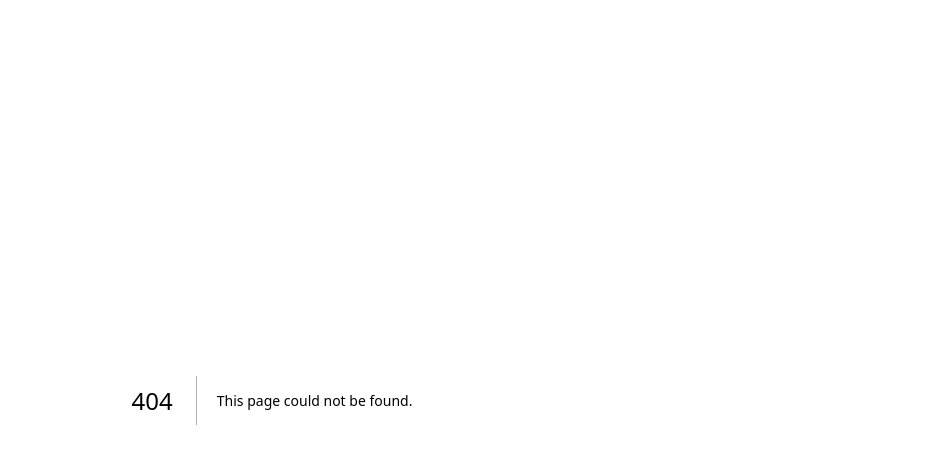
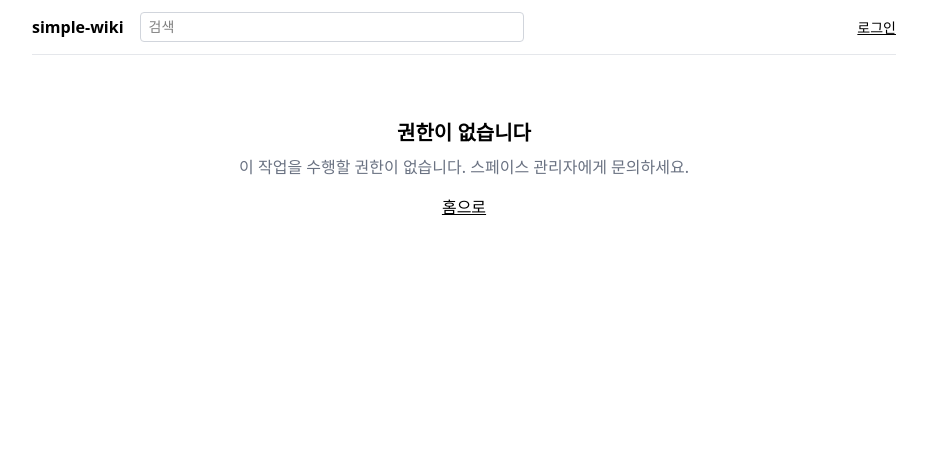
Before and after one commit to Wonki4/simple-wiki, a Next.js app: page /denied in a window 1280 px wide. Before the commit this address had no page. Shown: the top 464 px of the page, without its empty margins (176-1103 px from the left). Built offline with nearby package versions, Linux system fonts and the light colour scheme; no server answers.

Commit message:
feat: Keycloak OIDC 로그인(Auth.js) + 세션/스페이스 접근 제어 헬퍼

```diff
--- /dev/null
+++ b/src/app/api/auth/[...nextauth]/route.ts
@@ -0,0 +1,3 @@
+import { handlers } from "@/auth";
+
+export const { GET, POST } = handlers;
--- /dev/null
+++ b/src/app/denied/page.tsx
@@ -0,0 +1,13 @@
+import Link from "next/link";
+
+export default function DeniedPage() {
+  return (
+    <main className="py-16 text-center">
+      <h1 className="text-xl font-bold">권한이 없습니다</h1>
+      <p className="mt-2 text-gray-500">이 작업을 수행할 권한이 없습니다. 스페이스 관리자에게 문의하세요.</p>
+      <Link href="/" className="mt-4 inline-block underline">
+        홈으로
+      </Link>
+    </main>
+  );
+}
--- a/src/app/layout.tsx
+++ b/src/app/layout.tsx
@@ -1,11 +1,15 @@
 import "./globals.css";
+import { Header } from "@/components/Header";
 
 export const metadata = { title: "simple-wiki" };
 
 export default function RootLayout({ children }: { children: React.ReactNode }) {
   return (
     <html lang="ko">
-      <body className="mx-auto max-w-4xl px-4">{children}</body>
+      <body className="mx-auto max-w-4xl px-4">
+        <Header />
+        {children}
+      </body>
     </html>
   );
 }
--- /dev/null
+++ b/src/app/not-found.tsx
@@ -0,0 +1,12 @@
+import Link from "next/link";
+
+export default function NotFound() {
+  return (
+    <main className="py-16 text-center">
+      <h1 className="text-xl font-bold">페이지를 찾을 수 없습니다</h1>
+      <Link href="/" className="mt-4 inline-block underline">
+        홈으로
+      </Link>
+    </main>
+  );
+}
--- /dev/null
+++ b/src/auth.ts
@@ -0,0 +1,37 @@
+import NextAuth from "next-auth";
+import Keycloak from "next-auth/providers/keycloak";
+import { prisma } from "@/lib/db";
+
+// User.id = Keycloak sub. 첫 로그인(및 매 로그인) 시 프로필을 upsert한다.
+export const { handlers, auth, signIn, signOut } = NextAuth({
+  providers: [Keycloak],
+  callbacks: {
+    async jwt({ token, profile, trigger }) {
+      if (trigger === "signIn" && profile?.sub) {
+        const p = profile as {
+          sub: string;
+          email?: string;
+          name?: string;
+          preferred_username?: string;
+          groups?: string[];
+          realm_roles?: string[];
+        };
+        token.sub = p.sub;
+        token.groups = p.groups ?? [];
+        token.realmRoles = p.realm_roles ?? [];
+        await prisma.user.upsert({
+          where: { id: p.sub },
+          update: { email: p.email ?? "", name: p.name ?? p.preferred_username ?? "" },
+          create: { id: p.sub, email: p.email ?? "", name: p.name ?? p.preferred_username ?? "" },
+        });
+      }
+      return token;
+    },
+    async session({ session, token }) {
+      session.user.id = token.sub!;
+      session.groups = (token.groups as string[]) ?? [];
+      session.isWikiAdmin = ((token.realmRoles as string[]) ?? []).includes("wiki-admin");
+      return session;
+    },
+  },
+});
--- /dev/null
+++ b/src/components/Header.tsx
@@ -0,0 +1,43 @@
+import Link from "next/link";
+import { auth, signIn, signOut } from "@/auth";
+
+export async function Header() {
+  const session = await auth();
+  return (
+    <header className="flex items-center gap-4 border-b border-gray-200 py-3">
+      <Link href="/" className="font-bold">
+        simple-wiki
+      </Link>
+      <form action="/search" method="GET" className="flex-1">
+        <input
+          type="search"
+          name="q"
+          placeholder="검색"
+          className="w-full max-w-sm rounded border border-gray-300 px-2 py-1 text-sm"
+        />
+      </form>
+      {session?.user ? (
+        <div className="flex items-center gap-2 text-sm">
+          <span>{session.user.name}</span>
+          <form
+            action={async () => {
+              "use server";
+              await signOut();
+            }}
+          >
+            <button className="text-gray-500 underline">로그아웃</button>
+          </form>
+        </div>
+      ) : (
+        <form
+          action={async () => {
+            "use server";
+            await signIn("keycloak");
+          }}
+        >
+          <button className="text-sm underline">로그인</button>
+        </form>
+      )}
+    </header>
+  );
+}
--- /dev/null
+++ b/src/lib/access.ts
@@ -0,0 +1,47 @@
+import { notFound, redirect } from "next/navigation";
+import type { Space, SpacePermission } from "@prisma/client";
+import { auth } from "@/auth";
+import { prisma } from "@/lib/db";
+import { hasRole, resolveSpaceRole, type SessionInfo, type SpaceRole } from "@/lib/permissions";
+
+export type SpaceWithPermissions = Space & { permissions: SpacePermission[] };
+
+export async function getSessionInfo(): Promise<SessionInfo | null> {
+  const session = await auth();
+  if (!session?.user?.id) return null;
+  return {
+    userId: session.user.id,
+    groups: session.groups ?? [],
+    isWikiAdmin: session.isWikiAdmin ?? false,
+  };
+}
+
+export async function requireSession(): Promise<SessionInfo> {
+  const session = await getSessionInfo();
+  if (!session) redirect("/api/auth/signin");
+  return session;
+}
+
+export async function requireSpaceRole(spaceKey: string, required: SpaceRole) {
+  const session = await requireSession();
+  const space = await prisma.space.findUnique({
+    where: { key: spaceKey },
+    include: { permissions: true },
+  });
+  if (!space) notFound();
+  const role = resolveSpaceRole(session, space.visibility, space.permissions);
+  if (!hasRole(role, required)) {
+    // 스페이스 자체를 볼 수 없으면 존재를 숨긴다(404). 볼 수는 있는데 역할이 부족하면 403 성격의 /denied.
+    if (role === null) notFound();
+    redirect("/denied");
+  }
+  return { session, space, role: role! };
+}
+
+export async function listReadableSpaces(session: SessionInfo): Promise<SpaceWithPermissions[]> {
+  const spaces = await prisma.space.findMany({
+    include: { permissions: true },
+    orderBy: { name: "asc" },
+  });
+  return spaces.filter((s) => hasRole(resolveSpaceRole(session, s.visibility, s.permissions), "viewer"));
+}
--- /dev/null
+++ b/src/types/next-auth.d.ts
@@ -0,0 +1,17 @@
+import "next-auth";
+import "next-auth/jwt";
+
+declare module "next-auth" {
+  interface Session {
+    groups: string[];
+    isWikiAdmin: boolean;
+    user: { id: string; name?: string | null; email?: string | null };
+  }
+}
+
+declare module "next-auth/jwt" {
+  interface JWT {
+    groups?: string[];
+    realmRoles?: string[];
+  }
+}
```
